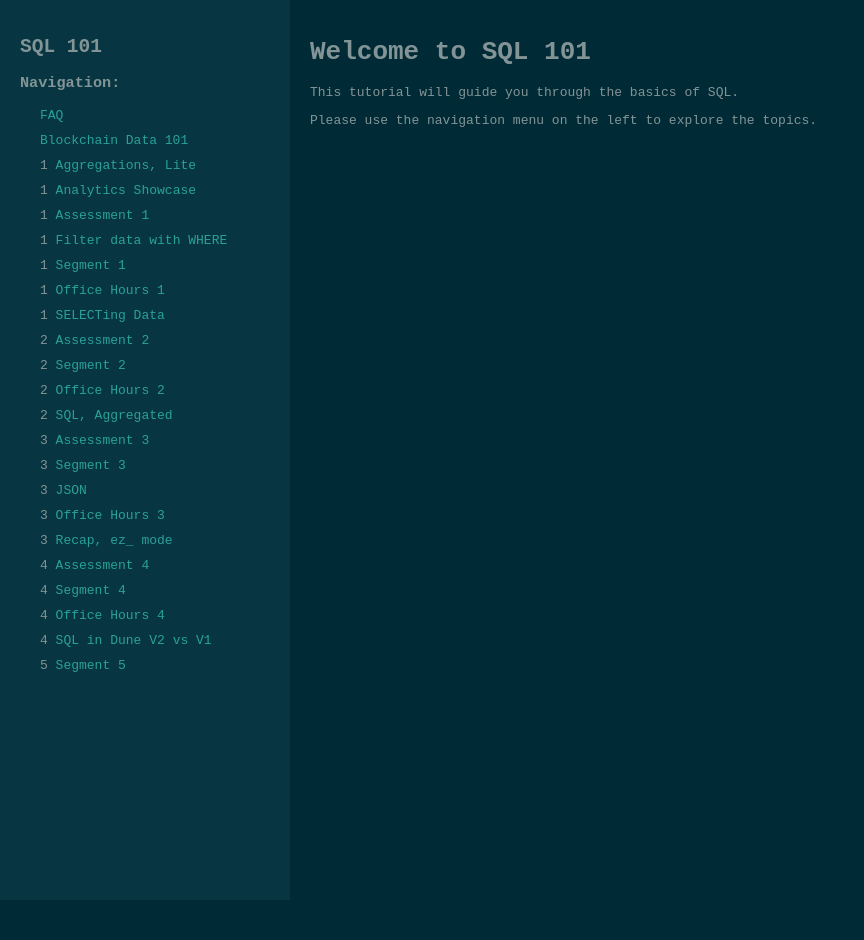
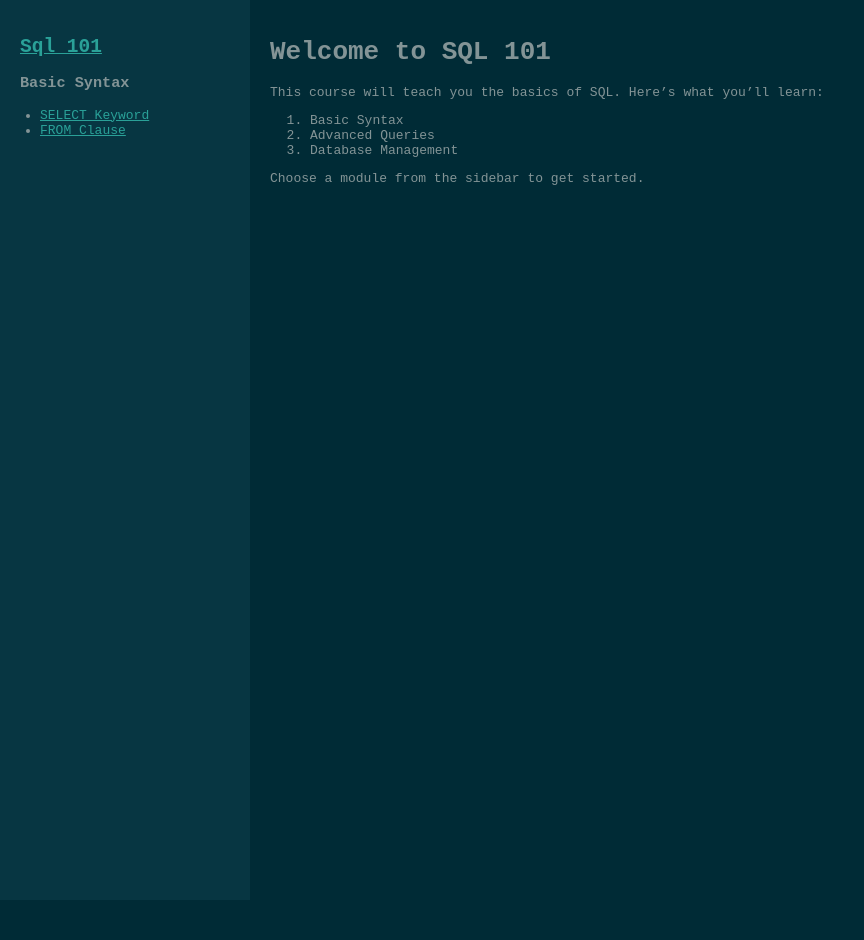
Before and after one commit to forgxyz/forgxyz.github.io, a Jekyll site: the page built from _courses/sql-101/index.md, in a window 1280 px wide. Shown: the whole page, without its empty margins (0-864 px from the left). Built offline with Jekyll 4.4.1, drawn with Linux system fonts in a browser that asks for light colours; before the commit the page ends 900 px from its top, so only the background shows below that.

Commit message:
simple and mobile responsive nav. Migrate content next

````diff
--- a/_config.yml
+++ b/_config.yml
@@ -25,9 +25,22 @@ description: >-
 baseurl: ""
 url: "https://forgash.io"
 collections:
-  sql_101:
+  courses:
     output: true
-    permalink: /sql-101/:path/
+    permalink: /:path
+
+defaults:
+  - scope:
+      path: ""
+      type: "courses"
+    values:
+      layout: "module"
+  - scope:
+      path: "_courses/*.md"
+      type: "courses"
+    values:
+      layout: "course"
+
 twitter_username: forgash_
 github_username:  forgxyz
 
--- /dev/null
+++ b/_courses/sql-101/index.md
@@ -0,0 +1,15 @@
+---
+layout: course
+title: SQL 101
+course: sql-101
+---
+
+# Welcome to SQL 101
+
+This course will teach you the basics of SQL. Here's what you'll learn:
+
+1. Basic Syntax
+2. Advanced Queries
+3. Database Management
+
+Choose a module from the sidebar to get started.
--- /dev/null
+++ b/_courses/sql-101/module-0/from.md
@@ -0,0 +1,22 @@
+---
+layout: module
+title: FROM Clause
+course: sql-101
+segment: Basic Syntax
+segment_id: 0
+lesson: from
+lesson_id: 1
+---
+
+# FROM Clause
+
+The `FROM` clause is used to specify the table or tables that you want to query data from. The `FROM` clause is a required part of the `SELECT` statement, and it must be followed by the name of the table that contains the data you want to retrieve.
+
+The basic syntax of the `FROM` clause is as follows:
+
+```sql
+SELECT column1, column2, ...
+FROM table_name;
+```
+
+In the above syntax, `column1`, `column2`, etc. are the names of the columns that you want to retrieve data from, and `table_name` is the name of the table that contains the data.
--- a/_includes/navigation.html
+++ b/_includes/navigation.html
@@ -1,16 +1,23 @@
-<h3>Navigation:</h3>
-<ul>
-{% for page in site.sql_101 %}
-  <li>
-    {% assign segment = page.path | split: "/" %}
-    {{ segment[1] | split: "-" | slice: 1, 1 }}
-    <a href="{{ page.url | relative_url }}">
-      {% if page.title %}
-        {{ page.title }}
-      {% else %}
-        {{ page.name | remove: ".md" | capitalize }}
+{% assign current_course = page.course %}
+{% assign course_pages = site.courses | where: "course", current_course %}
+<nav class="sidebar" id="sidebar">
+  <button id="sidebar-toggle" class="sidebar-toggle">☰ Menu</button>
+  <div class="sidebar-content">
+    <h2><a href="/{{ current_course }}">{{ current_course | capitalize | replace: "-", " " }}</a></h2>
+    {% assign segments = course_pages | group_by: "segment_id" | sort: "name" %}
+    {% for segment in segments %}
+      {% assign first_module = segment.items | first %}
+      {% if first_module.segment %}
+        <h3>{{ first_module.segment }}</h3>
+        <ul>
+          {% assign modules = segment.items | sort: "lesson_id" %}
+          {% for module in modules %}
+            <li>
+              <a href="{{ module.url | relative_url }}">{{ module.title }}</a>
+            </li>
+          {% endfor %}
+        </ul>
       {% endif %}
-    </a>
-  </li>
-{% endfor %}
-</ul>
+    {% endfor %}
+  </div>
+</nav>
--- /dev/null
+++ b/_layouts/course.html
@@ -0,0 +1,92 @@
+<!DOCTYPE html>
+<html lang="en">
+<head>
+    <meta charset="UTF-8">
+    <meta name="viewport" content="width=device-width, initial-scale=1.0">
+    <title>{{ page.title }} - {{ site.title }}</title>
+    <style>
+        body {
+            display: flex;
+            flex-direction: column;
+            color: #839496;
+            background-color: #002b36;
+            font-family: monospace;
+            margin: 0;
+            padding: 0;
+            min-height: 100vh;
+        }
+        .sidebar {
+            background-color: #073642;
+            overflow-y: auto;
+            flex-shrink: 0;
+        }
+        .sidebar-content {
+            padding: 20px;
+        }
+        .main-content {
+            flex-grow: 1;
+            padding: 20px;
+            overflow-y: auto;
+        }
+        a { color: #2aa198; }
+        .sidebar ul { padding-left: 20px; }
+        .sidebar-toggle {
+            display: none;
+            width: 100%;
+            padding: 10px;
+            background-color: #073642;
+            border: none;
+            color: #839496;
+            text-align: left;
+            cursor: pointer;
+        }
+
+        @media (max-width: 768px) {
+            body {
+                flex-direction: column;
+            }
+            .sidebar {
+                width: 100%;
+            }
+            .sidebar-toggle {
+                display: block;
+            }
+            .sidebar-content {
+                display: none;
+            }
+            .sidebar-content.active {
+                display: block;
+            }
+        }
+
+        @media (min-width: 769px) {
+            body {
+                flex-direction: row;
+            }
+            .sidebar {
+                width: 250px;
+                height: 100vh;
+            }
+            .main-content {
+                height: 100vh;
+            }
+        }
+    </style>
+</head>
+<body>
+    {% include navigation.html %}
+    <main class="main-content">
+        {{ content }}
+    </main>
+    <script>
+        document.addEventListener('DOMContentLoaded', (event) => {
+            const toggleButton = document.getElementById('sidebar-toggle');
+            const sidebarContent = document.querySelector('.sidebar-content');
+
+            toggleButton.addEventListener('click', () => {
+                sidebarContent.classList.toggle('active');
+            });
+        });
+    </script>
+</body>
+</html>
--- a/sql-101.md
+++ /dev/null
@@ -1,11 +0,0 @@
----
-layout: tutorial
-title: SQL 101 Introduction
-permalink: /sql-101/
----
-
-# Welcome to SQL 101
-
-This tutorial will guide you through the basics of SQL.
-
-Please use the navigation menu on the left to explore the topics.
````
Also changed, not shown: _courses/sql-101/module-0/select.md (added, +36 -0 lines), _courses/test/index.md (added, +9 -0 lines), _layouts/module.html (added, +9 -0 lines), 1 other file.
